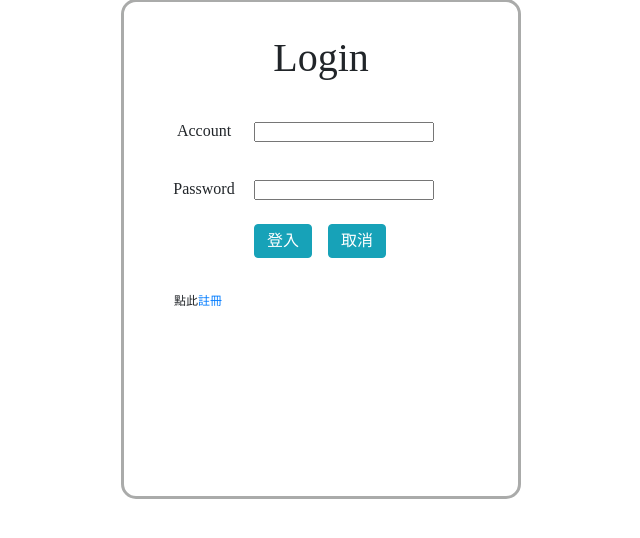
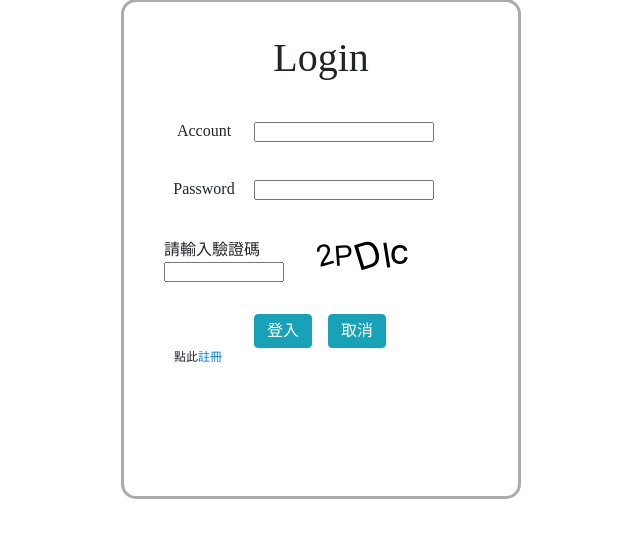
Before and after one commit to SO-BAD/Survey, a PHP site: page /login.php in a window 1280 px wide. Shown: the part 151-689 px from the top of the page, without its empty margins (319-959 px from the left). Run offline with PHP 8.4, Linux system fonts and the light colour scheme.

Commit message:
登入頁面增加驗證碼

```diff
--- /dev/null
+++ b/include/captcha.php
@@ -0,0 +1,58 @@
+<?php
+// 97,122   /a-z/
+// 48, 57   /0-9/
+// 65,90    /A-Z/
+//chr($int);  =>str
+//ord($str);  =>int
+
+
+/**
+ * 1.英文大小寫及數字的組合
+ * 2.每次產生的字串在4-8之間
+ * 3.每次產生的排序順序不固定
+ */
+$len = rand(4, 5);
+$font_arr = array();
+for ($i = 0; $i < $len; $i++) {
+    $type = rand(1, 3);
+    switch ($type) {
+        case 1:
+            $font_arr[] = chr(rand(48, 57));
+            break;
+        case 2:
+            $font_arr[] = chr(rand(65, 90));
+            break;
+        case 3:
+            $font_arr[] = chr(rand(97, 122));
+            break;
+    }
+}
+$str =implode("",$font_arr);
+foreach($font_arr as $key => $font){
+    $font_size = rand(20,30);
+    $deg = rand(-30,30);
+    fonttoimg($font,$font_size,$deg ,$key);
+    echo "<img src='./captcha/captcha".$key.".png'>";
+}
+echo "<div id ='a' style='display:none;'>".$str."</div>";
+
+function fonttoimg($font,$font_size, $deg , $key)
+{
+    $fontBox = imagettfbbox($font_size, $deg, 'E:\web\file\font\arial.ttf', $font);
+    //                    (  ,  ,            絕對路徑          , string )
+    $small_x = min($fontBox[0],$fontBox[2],$fontBox[4],$fontBox[6]);
+    $small_y = min($fontBox[1],$fontBox[3],$fontBox[5],$fontBox[7]);
+    $big_x =max($fontBox[0],$fontBox[2],$fontBox[4],$fontBox[6]);
+    $big_y =max($fontBox[1],$fontBox[3],$fontBox[5],$fontBox[7]);
+
+    $dstimg = imagecreatetruecolor(($big_x - $small_x), ($big_y - $small_y));
+    $white =  imagecolorallocate($dstimg, 255, 255, 255);
+    $black =  imagecolorallocate($dstimg, 0, 0, 0);
+    imagefill($dstimg, 0, 0, $white);
+
+    $res = imagettftext($dstimg, $font_size, $deg, (0 - $small_x), (0 - $small_y), $black, 'E:\web\file\font\arial.ttf', $font);
+
+    imagepng($dstimg, './captcha/captcha'.$key.'.png');
+}
+
+?>
--- a/include/status.php
+++ b/include/status.php
@@ -5,15 +5,19 @@ if (isset($_SESSION['account'])) {
     $edit = " <a class = 'list-group-item out' href='./index.php?do=edit_member'>編輯資料</a>";
     $edit_pw = " <a class = 'list-group-item out' href='./index.php?do=edit_pw'>修改密碼</a>";
     $button_link =  "<a class= 'out list-group-item' href='./api/logout.php'>登出</a>";
+    $user_name =$_SESSION['account']['name'];
 } else {
     $member = "";
     $edit = "";
     $edit_pw = "";
     $button_link =  "<a href='./login.php'><button class='btn btn-primary'>登入</button></a>";
+    $user_name ="";
 }
 ?>
 <div class="online_box">
-
+    <div class = "user_box">
+        <?= $user_name;?>
+    </div>
 </div>
 <div class="button_box">
     <div>
--- a/login.php
+++ b/login.php
@@ -1,8 +1,8 @@
 <?php
-    session_start();
-    if(isset($_SESSION['account'])){
-        echo "<script>alert('已登入');window.location.href='index.php';</script>";
-    }
+session_start();
+if (isset($_SESSION['account'])) {
+    echo "<script>alert('已登入');window.location.href='index.php';</script>";
+}
 ?>
 
 <!DOCTYPE html>
@@ -48,7 +48,7 @@
             align-content: flex-start;
         }
 
-        .input_box * {
+        .input_box>* {
             margin-top: 30px;
         }
 
@@ -62,6 +62,7 @@
         .input_box input {
             width: 180px;
             height: 20px;
+
         }
 
         .empty {
@@ -70,11 +71,14 @@
             font-size: 20px;
             margin-left: 10px;
         }
-        .reg_box{
+
+        .reg_box {
+            width: calc(100% - 50px);
             font-size: 12px;
             margin-left: 50px;
         }
-        .reg_box a{
+
+        .reg_box a {
             text-decoration: none;
         }
     </style>
@@ -96,7 +100,14 @@
                     ct++;
                 }
             }
-            if (ct == 2) acc_ck();
+            if (ct == 3){
+                if(document.getElementById('a').innerText != document.getElementsByTagName('input')[2].value){
+                    alert("驗證碼錯誤");
+                    window.location.href = './login.php';
+                }else{
+                    acc_ck();
+                }
+            }
         }
 
         function acc_ck() {
@@ -130,10 +141,24 @@
             <i class='fas fa-exclamation-triangle empty'></i>
             <label for="password">Password</label><input type="password" name="password" id="password">
             <i class='fas fa-exclamation-triangle empty'></i>
+
+            <div style="width:100%; display :flex;height:60px; padding-left:10px;">
+                <div style="display:flex;  flex-direction: column;">
+                    <span>請輸入驗證碼</span>
+                    <input type="text" style="width:120px;">
+                    <i class='fas fa-exclamation-triangle empty'></i>
+                </div>
+                <div style ="margin-left:30px">
+                    <?php include_once "./include/captcha.php";   ?>
+
+                </div>
+            </div>
+
+
             <button class="btn btn-info mt-3 py-1" style="margin-left:100px;" onclick="input_ck()">登入</button>
             <a href="./index.php" class="btn btn-info mt-3 ml-3 py-1">取消</a>
         </div>
-        <div class ="reg_box">
+        <div class="reg_box">
             點此<a href="./insert.php">註冊</a>
         </div>
     </section>
```
Also changed, not shown: include/edit_member.php (+15 -7 lines), captcha/captcha0.png (added), captcha/captcha1.png (added), captcha/captcha2.png (added), captcha/captcha3.png (added), captcha/captcha4.png (added), captcha/captcha5.png (added), captcha/captcha6.png (added), font/arial.ttf (added).
